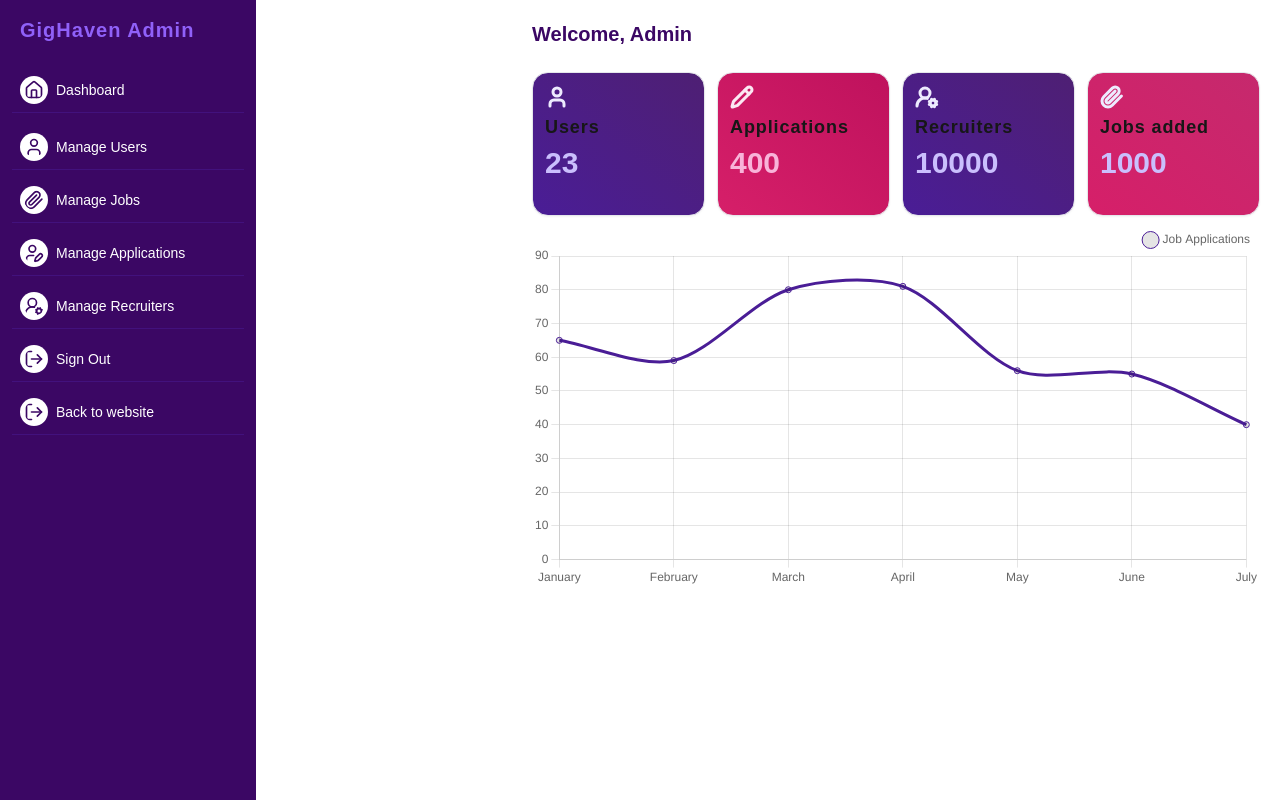
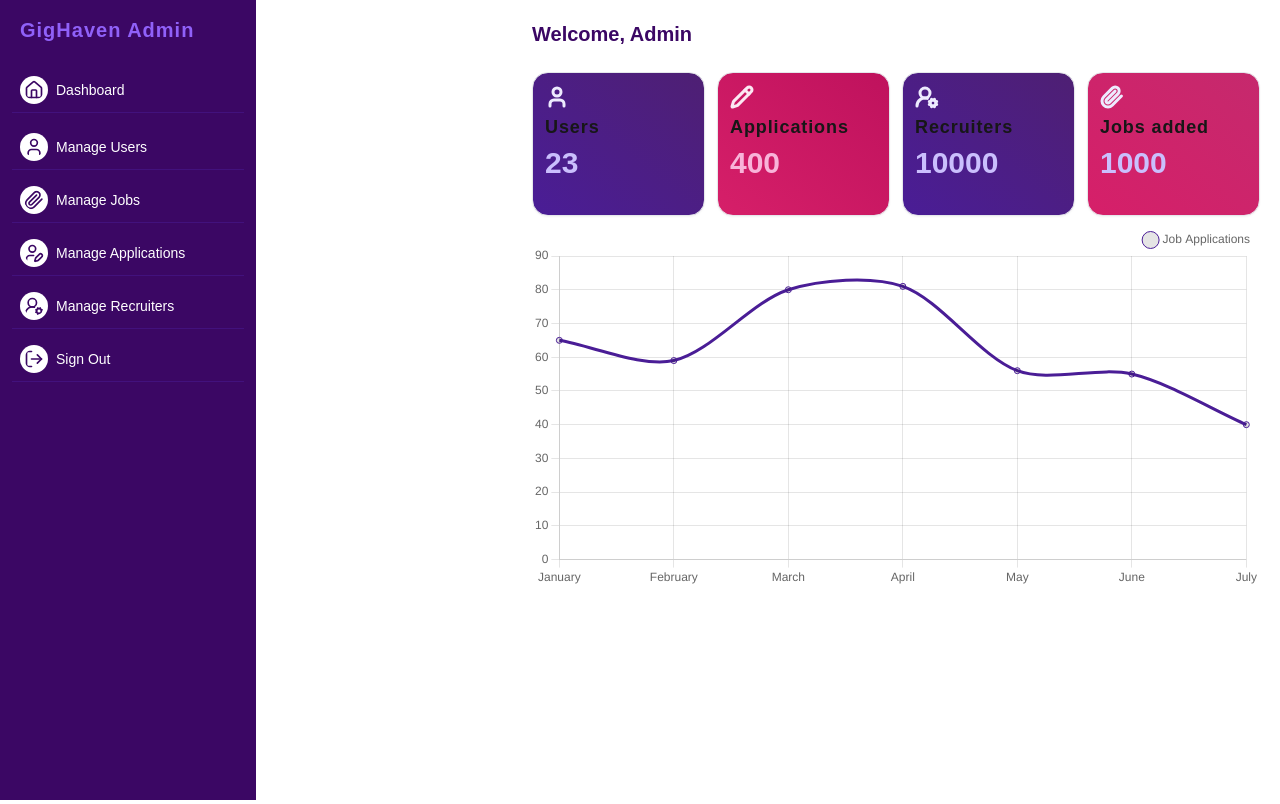
Before and after one commit to astianmuchui/job-finder-app-frontend, a Next.js app: page /admin in a window 1280 px wide. Built offline with nearby package versions, Linux system fonts and the light colour scheme.

Commit message:
Chore: Adjusted admin layout

```diff
--- a/src/app/admin/layout.tsx
+++ b/src/app/admin/layout.tsx
@@ -67,12 +67,7 @@ export default function RootLayout({
                   Sign Out
                 </Link>
               </li>
-              <li className="border-b border-b-purple-900/50 mb-3">
-              <Link href="#" className="flex items-center p-2 text-white rounded-lg dark:text-white hover:bg-purple-900 text-sm font-medium">
-                  <LogOut className="text-purple-950 mr-2  bg-white box-content p-1 h-5 w-5 object-cover rounded-full" size={60} strokeWidth={2}></LogOut>
-                  Back to website
-                </Link>
-              </li>
+
 
             </ul>
           </div>
```
